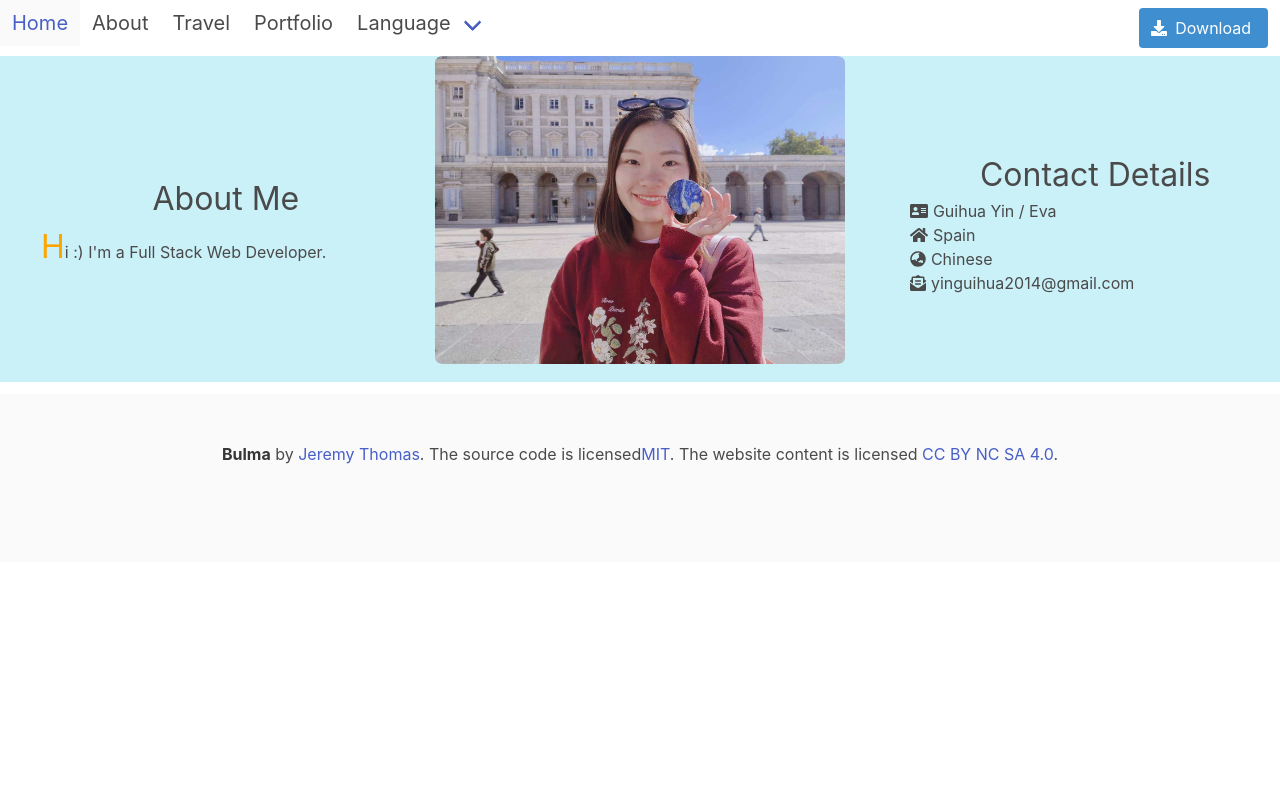
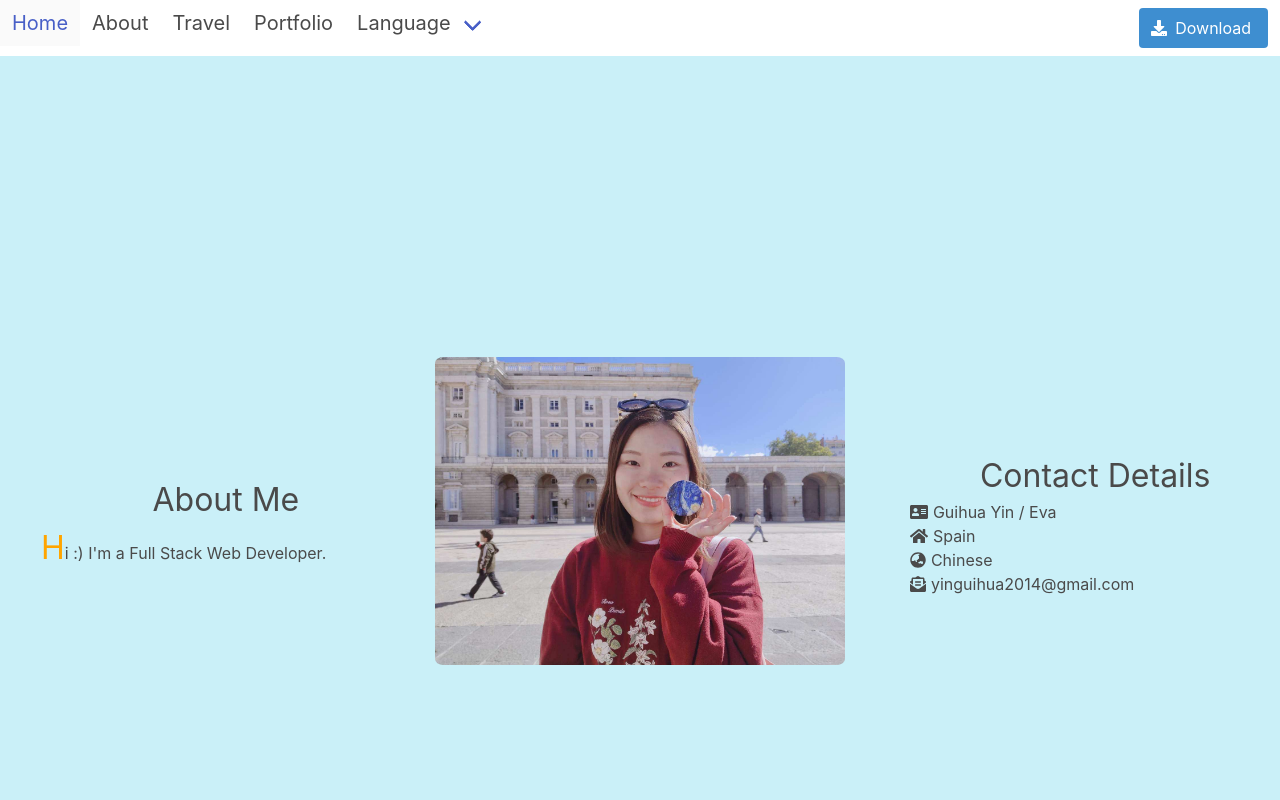
Before and after one commit to evatitan/evaportfolio, a React (Create React App) app: page /about in a window 1280 px wide. Shown: the top 800 px of the page. Built offline with nearby package versions, Linux system fonts and the light colour scheme.

Commit message:
add style for about component

```diff
--- a/src/pages/Content/About/index.css
+++ b/src/pages/Content/About/index.css
@@ -2,6 +2,7 @@
 	align-items: center;
 	justify-content: center;
 	background-color: #caf0f8;
+	height: 940px;
 }
 
 .column h2 {
@@ -32,4 +33,10 @@
 }
 
 @media only screen and (max-width: 375px) {
+	.columns {
+		align-items: center;
+		justify-content: center;
+		background-color: #caf0f8;
+		height: 700px;
+	}
 }
--- a/src/pages/Content/About/index.jsx
+++ b/src/pages/Content/About/index.jsx
@@ -8,6 +8,7 @@ import eva from './eva.jpeg';
 export default class About extends Component {
 	render() {
 		return (
+			<div className="about-page">
 				<div className="columns">
 					<div className="column">
 						<h2>About Me</h2>
@@ -28,6 +29,7 @@ export default class About extends Component {
 						</p>
 					</div>
 				</div>
+			</div>
 		);
 	}
 }
```
Lines whose indentation alone changed are shown as unchanged.
